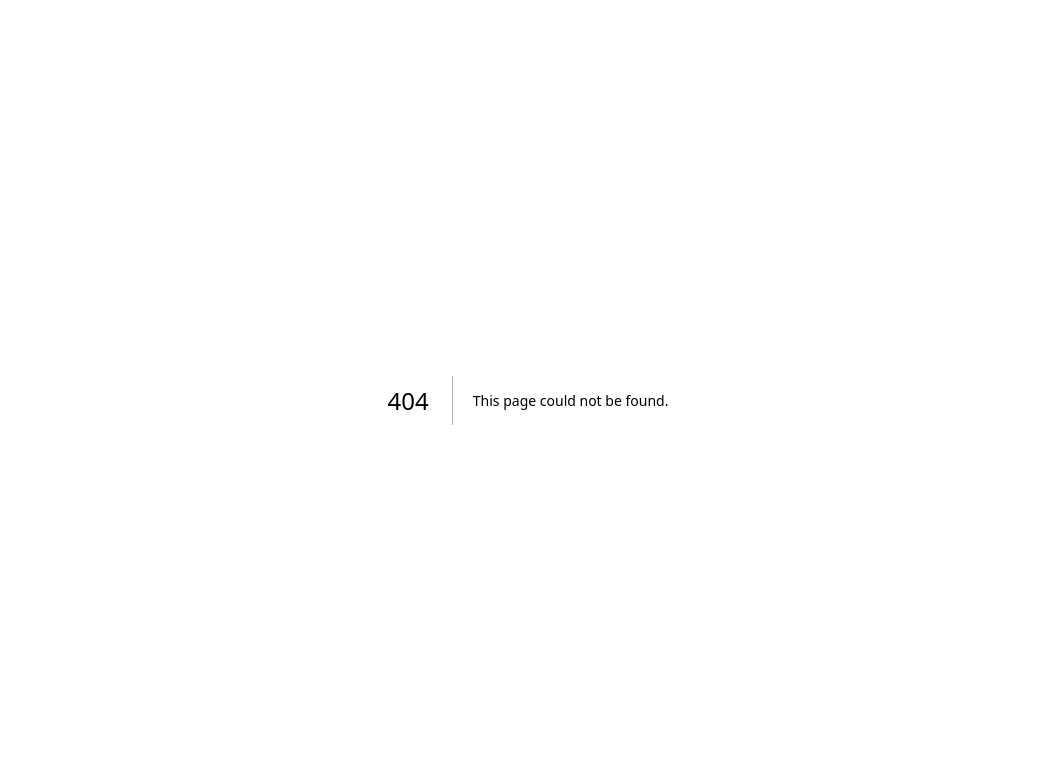
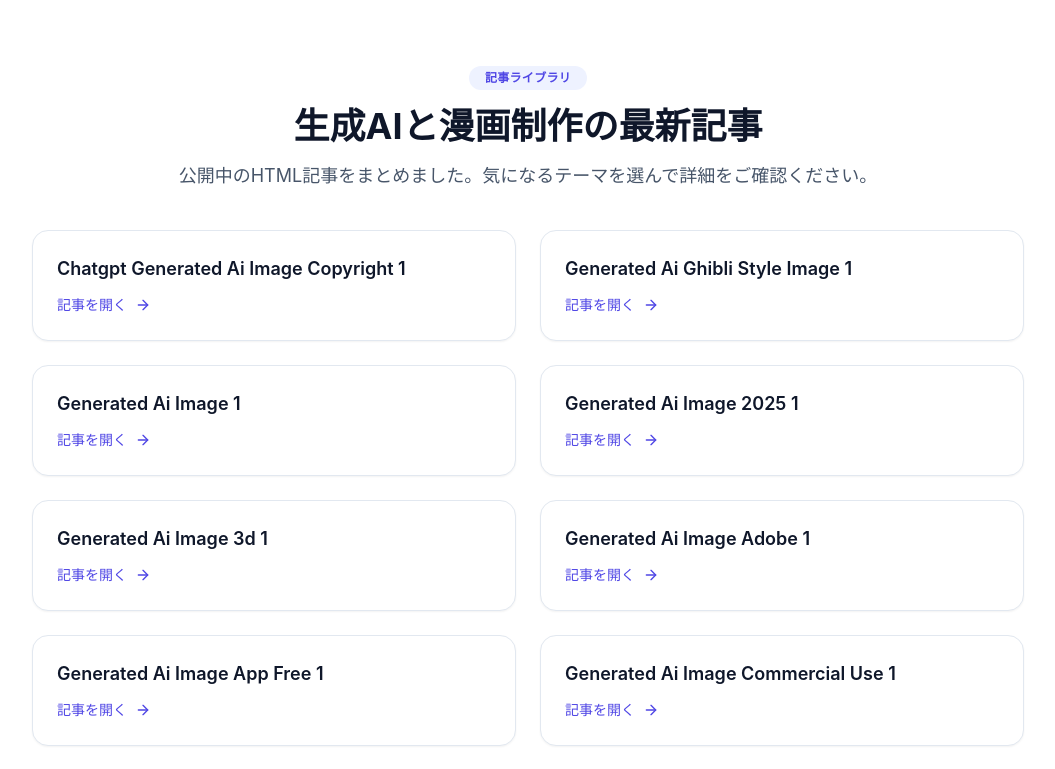
Before and after one commit to kinoshitayukari/genai-manga-anime, a Next.js app: page /articles in a window 1280 px wide. Before the commit this address had no page. Shown: the top 769 px of the page, without its empty margins (112-1167 px from the left). Built offline with nearby package versions, Linux system fonts and the light colour scheme.

Commit message:
Add article listing page and homepage link

```diff
--- /dev/null
+++ b/app/articles/page.tsx
@@ -0,0 +1,80 @@
+import fs from "fs";
+import path from "path";
+import type { Metadata } from "next";
+import Link from "next/link";
+import { ArrowRight } from "lucide-react";
+
+type Article = {
+  href: string;
+  title: string;
+};
+
+function getArticles(): Article[] {
+  const articlesDir = path.join(process.cwd(), "public", "articles");
+  const entries = fs.readdirSync(articlesDir, { withFileTypes: true });
+
+  return entries
+    .filter((entry) => entry.isFile() && entry.name.endsWith(".html"))
+    .map((entry) => {
+      const slug = entry.name;
+      const title = entry.name
+        .replace(/\.html$/i, "")
+        .replace(/[_-]+/g, " ")
+        .replace(/\b([a-z])/g, (match) => match.toUpperCase());
+
+      return {
+        href: `/articles/${slug}`,
+        title,
+      };
+    })
+    .sort((a, b) => a.title.localeCompare(b.title, "ja"));
+}
+
+export const metadata: Metadata = {
+  title: "記事一覧 | 漫画特化AIスクール",
+  description:
+    "漫画と生成AIに関する記事をまとめたライブラリです。気になるトピックをチェックしましょう。",
+};
+
+export default function ArticlesPage() {
+  const articles = getArticles();
+
+  return (
+    <main className="mx-auto max-w-5xl space-y-10 px-4 py-16">
+      <section className="space-y-4 text-center">
+        <span className="inline-flex items-center gap-2 rounded-full bg-indigo-50 px-4 py-1 text-xs font-semibold uppercase tracking-wide text-indigo-600">
+          記事ライブラリ
+        </span>
+        <h1 className="text-3xl font-bold text-slate-900 md:text-4xl">
+          生成AIと漫画制作の最新記事
+        </h1>
+        <p className="text-base text-slate-600 md:text-lg">
+          公開中のHTML記事をまとめました。気になるテーマを選んで詳細をご確認ください。
+        </p>
+      </section>
+
+      <section className="grid gap-6 md:grid-cols-2">
+        {articles.map((article) => (
+          <Link
+            key={article.href}
+            href={article.href}
+            className="group rounded-2xl border border-slate-200 bg-white p-6 shadow-sm transition hover:-translate-y-1 hover:border-indigo-200 hover:shadow-lg"
+          >
+            <h2 className="text-lg font-semibold text-slate-900 transition group-hover:text-indigo-600">
+              {article.title}
+            </h2>
+            <div className="mt-3 inline-flex items-center gap-2 text-sm font-medium text-indigo-600">
+              記事を開く
+              <ArrowRight className="h-4 w-4 transition group-hover:translate-x-1" />
+            </div>
+          </Link>
+        ))}
+        {articles.length === 0 && (
+          <p className="text-center text-sm text-slate-500">
+            現在公開中の記事はありません。今後の更新をお待ちください。
+          </p>
+        )}
+      </section>
+    </main>
+  );
+}
--- a/app/page.tsx
+++ b/app/page.tsx
@@ -30,6 +30,7 @@ const navItems = [
   { href: "#program", label: "プログラム" },
   { href: "#pricing", label: "料金" },
   { href: "#curriculum", label: "カリキュラム" },
+  { href: "/articles", label: "記事一覧" },
   { href: "#apply", label: "申込" },
 ] as const;
 
@@ -280,6 +281,12 @@ export default function MangaAISchoolLP() {
                 <a href="#pricing" className="flex items-center gap-2">
                   <ArrowRight className="h-5 w-5" />
                   料金を見る
+                </a>
+              </Button>
+              <Button asChild variant="ghost" size="lg" className="rounded-2xl px-6">
+                <a href="/articles" className="flex items-center gap-2">
+                  <ArrowRight className="h-5 w-5" />
+                  記事一覧をみる
                 </a>
               </Button>
             </div>
```
